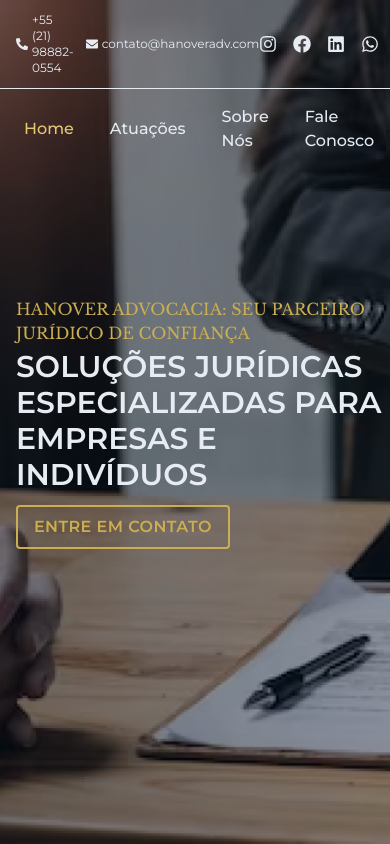
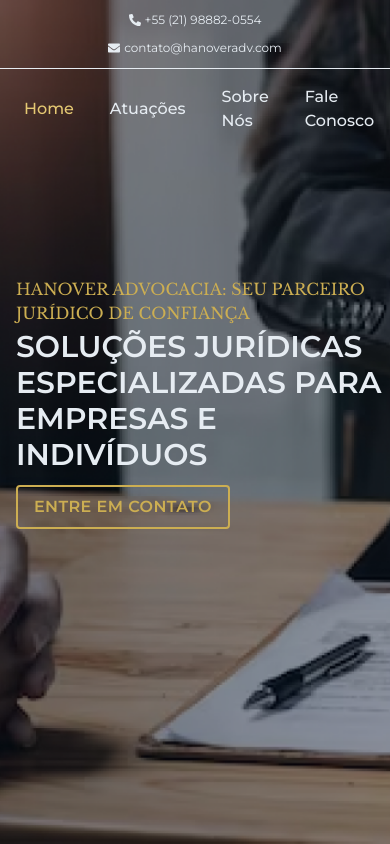
Before and after one commit to Wudson-Batista/hanover_advocacia, a React (Vite) app: page / in a window 390 px wide. Built offline with nearby package versions, Linux system fonts and the light colour scheme.

Commit message:
basic responsiveness

```diff
--- a/src/Components/TopNav.jsx
+++ b/src/Components/TopNav.jsx
@@ -4,9 +4,9 @@ import { FaEnvelope, FaPhoneAlt, FaInstagram, FaFacebook, FaLinkedin, FaWhatsapp
 export default function TopNav() {
     return (
         <div className="top py-3 border-b border-white text-xs font-normal">
-            <div className="container flex justify-between items-center">
-                <div className="contact flex gap-3">
-                    <div className="phone flex items-center gap-1">
+            <div className="container flex md:justify-between justify-center items-center">
+                <div className="contact flex gap-3 md:flex-row flex-col items-center">
+                    <div className="phone flex items-center gap-1 ">
                         <div className="icon">
                             <FaPhoneAlt></FaPhoneAlt>
                         </div>
@@ -19,7 +19,7 @@ export default function TopNav() {
                         <span>contato@hanoveradv.com</span>
                     </div>
                 </div>
-                <div className="socials flex gap-4 text-lg">
+                <div className="socials md:flex gap-4 text-lg hidden">
                     <a className='transition hover:text-gold-300' href="">
                         <FaInstagram></FaInstagram>
                     </a>
```
